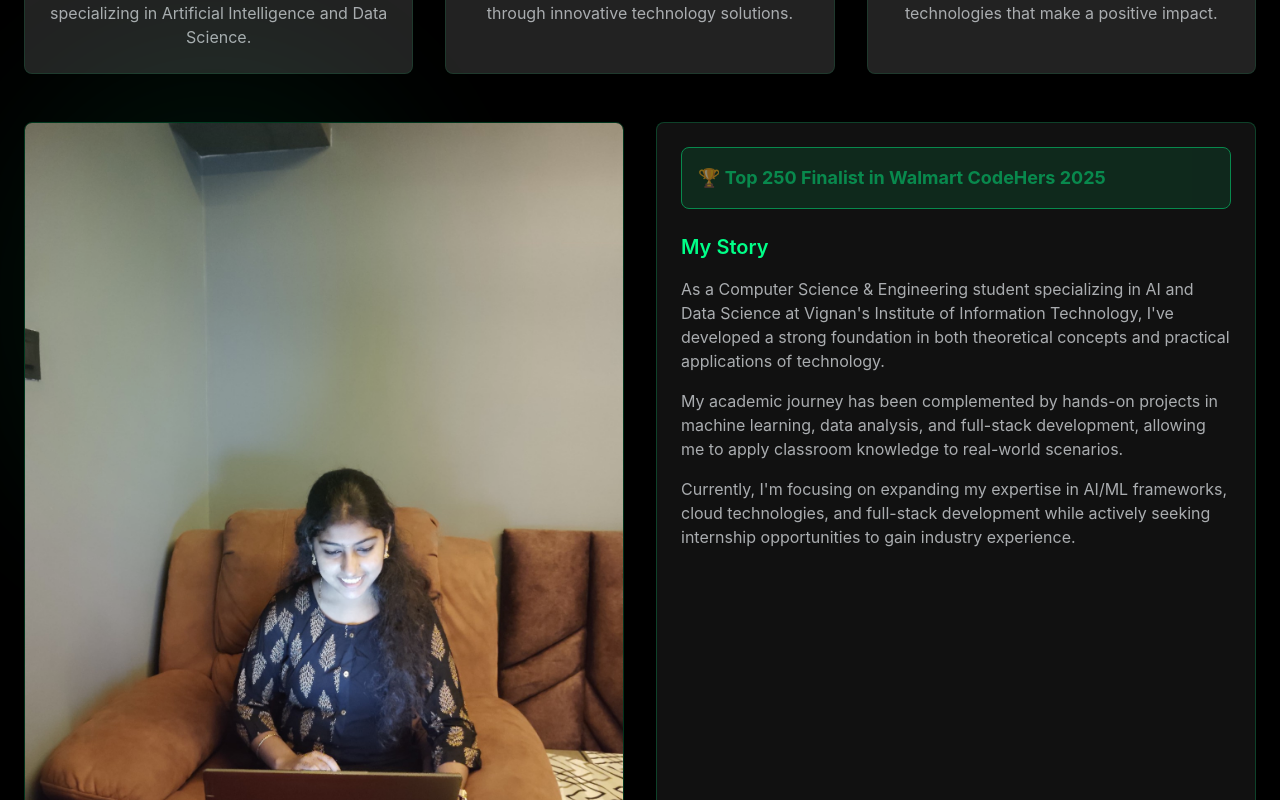
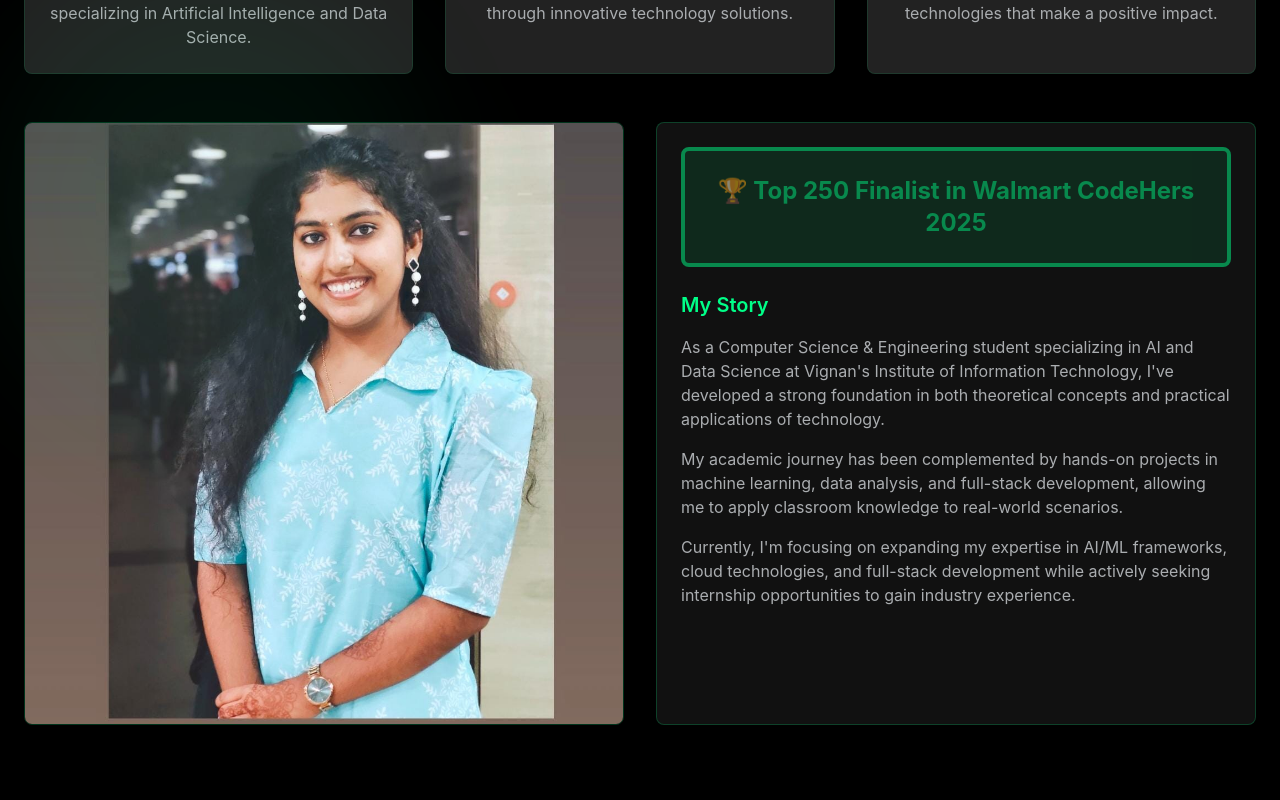
Before and after one commit to RouthuKiranmai/Kiranmai_Portfolio, a React (Vite) app: page / in a window 1280 px wide. Shown: the part 1260-2060 px from the top of the page. Built offline with nearby package versions, Linux system fonts and the light colour scheme.

Commit message:
feat: Add highlight to About section
Add a highlighted achievement and update the image in the About section.

```diff
--- a/src/components/AboutSection.tsx
+++ b/src/components/AboutSection.tsx
@@ -1,4 +1,3 @@
-
 import { Code, Coffee, Lightbulb } from "lucide-react";
 
 export default function AboutSection() {
@@ -50,18 +49,16 @@ export default function AboutSection() {
 
         <div className="mt-12 grid md:grid-cols-2 gap-8">
           <div className="rounded-lg overflow-hidden h-full shadow-lg border border-neonGreen/20">
-            {/* Updated About Me image with the second image */}
             <img
-              src="public/lovable-uploads/43595059-cd21-417f-9fef-40391c89a102.png"
+              src="public/lovable-uploads/063e6f88-7488-48fe-b4af-1da6505ab69b.png"
               alt="About Me"
               className="w-full h-full object-cover"
             />
           </div>
 
           <div className="bg-darkGray/50 rounded-lg p-6 border border-neonGreen/20">
-            {/* Highlighted achievement first in My Story section */}
-            <div className="bg-neonGreen/20 p-4 rounded-lg border border-neonGreen mb-6 animate-pulse">
-              <p className="text-neonGreen font-bold text-lg">
+            <div className="bg-neonGreen/20 p-6 rounded-lg border-4 border-neonGreen mb-6 text-center animate-pulse">
+              <p className="text-neonGreen font-bold text-2xl">
                 🏆 Top 250 Finalist in Walmart CodeHers 2025
               </p>
             </div>
@@ -85,7 +82,6 @@ export default function AboutSection() {
         </div>
       </div>
 
-      {/* Decorative elements */}
       <div className="absolute top-1/3 left-0 w-1/3 h-1/3 bg-neonGreen/5 rounded-full filter blur-3xl"></div>
     </section>
   );
```
Also changed, not shown: public/lovable-uploads/063e6f88-7488-48fe-b4af-1da6505ab69b.png (added).
